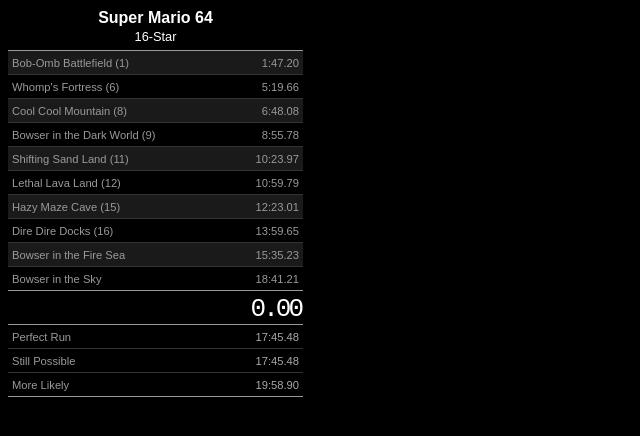
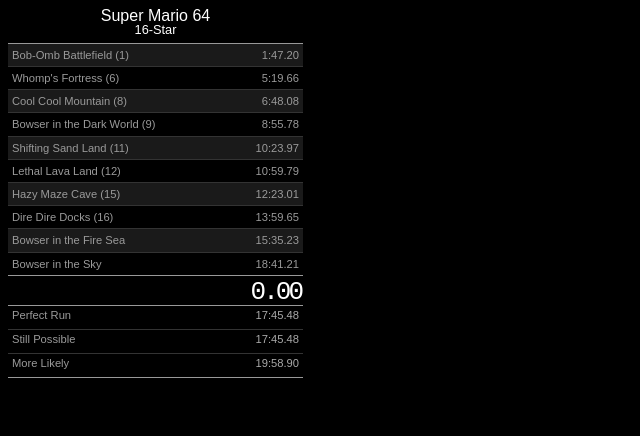
Before and after one commit to jpnance/wwwsplit, a plain HTML site: page index.html in a window 1280 px wide. Shown: the whole page, without its empty margins (0-640 px from the left). Drawn offline with Linux system fonts and the light colour scheme.

Commit message:
Adding a reset.css file to make CSS development a bit easier and more consistent.

```diff
--- a/index.html
+++ b/index.html
@@ -4,6 +4,7 @@
 		<title>Speedrun Clock</title>
 		<script type="text/javascript" src="jquery-2.1.3.min.js"></script>
 		<script type="text/javascript" src="wwwsplit.js"></script>
+		<link rel="stylesheet" type="text/css" href="reset.css" />
 		<link rel="stylesheet" type="text/css" href="wwwsplit.css" />
 	</head>
 	<body>
--- /dev/null
+++ b/reset.css
@@ -0,0 +1,48 @@
+/* http://meyerweb.com/eric/tools/css/reset/
+   v2.0 | 20110126
+   License: none (public domain)
+*/
+
+html, body, div, span, applet, object, iframe,
+h1, h2, h3, h4, h5, h6, p, blockquote, pre,
+a, abbr, acronym, address, big, cite, code,
+del, dfn, em, img, ins, kbd, q, s, samp,
+small, strike, strong, sub, sup, tt, var,
+b, u, i, center,
+dl, dt, dd, ol, ul, li,
+fieldset, form, label, legend,
+table, caption, tbody, tfoot, thead, tr, th, td,
+article, aside, canvas, details, embed,
+figure, figcaption, footer, header, hgroup,
+menu, nav, output, ruby, section, summary,
+time, mark, audio, video {
+	margin: 0;
+	padding: 0;
+	border: 0;
+	font-size: 100%;
+	font: inherit;
+	vertical-align: baseline;
+}
+/* HTML5 display-role reset for older browsers */
+article, aside, details, figcaption, figure,
+footer, header, hgroup, menu, nav, section {
+	display: block;
+}
+body {
+	line-height: 1;
+}
+ol, ul {
+	list-style: none;
+}
+blockquote, q {
+	quotes: none;
+}
+blockquote:before, blockquote:after,
+q:before, q:after {
+	content: '';
+	content: none;
+}
+table {
+	border-collapse: collapse;
+	border-spacing: 0;
+}
```
